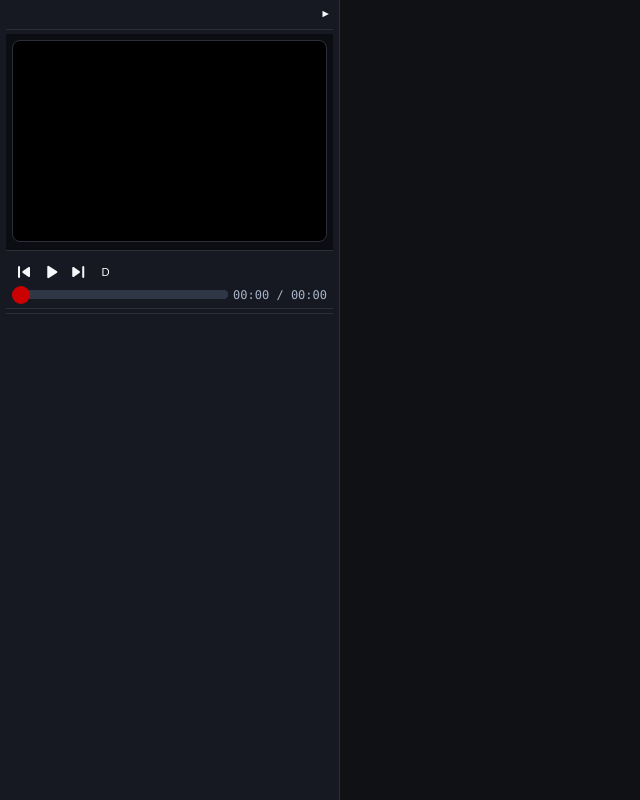
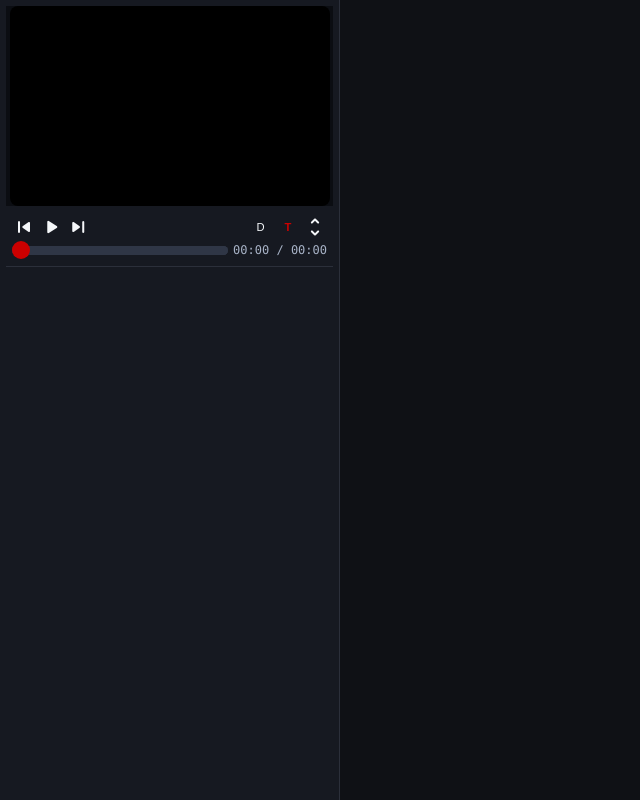
Before and after one commit to mike-seger/polaris-player-2, a website: page public/index.html in a window 1280 px wide. Shown: the whole page, without its empty margins (0-640 px from the left). Drawn offline with Linux system fonts and the light colour scheme.

Commit message:
ui tweaks

```diff
--- a/public/index.html
+++ b/public/index.html
@@ -68,6 +68,9 @@
     .icon.prev:before { content: "\e045"; }         /* skip_previous */
     .icon.search:before { content: "\e8b6"; }       /* search */
     .icon.upload:before { content: "\f09b"; }       /* upload */
+    .icon.volume-up:before { content: "\e5d6"; }     /* volume_up */
+    .icon.volume-down:before { content: "\e5d7"; }   /* volume_down */
+    .icon.cancel:before { content: "\e5c9"; }       /* cancel */
     /* you can add volume icons later if desired */
 
     /* ---- Layout ---- */
@@ -137,36 +140,8 @@
     /* Playlist controls at top */
     #playlistControls {
       flex: 0 0 auto;
-      border-bottom: 1px solid var(--color-border);
-      padding-bottom: 0.25rem;
-      margin-bottom: 0.25rem;
-    }
-
-    .pc-header {
-      display: flex;
-      justify-content: flex-end;
-      align-items: center;
-      margin-bottom: 0.15rem;
-    }
-
-    #pcToggle {
-      border: none;
-      background: transparent;
-      cursor: pointer;
-      font-size: 0.8rem;
-      padding: 0.1rem 0.3rem;
-      line-height: 1;
-      transform-origin: center;
-      transition: transform 0.15s;
-      color: var(--color-text);
-    }
-
-    #pcToggle:hover {
-      color: var(--color-accent);
-    }
-
-    #playlistControls.collapsed #pcToggle {
-      transform: rotate(-90deg);
+      padding-bottom: 0;
+      margin-bottom: 0;
     }
 
     .pc-body {
@@ -260,17 +235,27 @@
 
     #clearFilterBtn {
       position: absolute;
-      right: 0.2rem;
+      right: 0.15rem;
       top: 50%;
       transform: translateY(-50%);
       border: none;
       background: transparent;
       cursor: pointer;
-      font-size: 0.8rem;
       padding: 0;
       line-height: 1;
       opacity: 0.6;
       color: var(--color-text-muted);
+      display: flex;
+      align-items: center;
+      justify-content: center;
+      width: var(--player-controls-height);
+      height: var(--player-controls-height);
+    }
+
+    #clearFilterBtn .icon {
+      font-size: var(--player-controls-height);
+      color: inherit;
+      line-height: var(--player-controls-height);
     }
 
     #clearFilterBtn:hover {
@@ -290,18 +275,6 @@
       font-size: 1rem;
       opacity: 0.6;
       pointer-events: none;
-      color: var(--color-text-muted);
-    }
-
-    .pc-thumbs-row {
-      display: flex;
-      align-items: center;
-      gap: 0.25rem;
-      font-size: 0.75rem;
-      margin-top: 0.1rem;
-    }
-
-    .pc-thumbs-row label {
       color: var(--color-text-muted);
     }
 
@@ -433,9 +406,8 @@
     /* Track controls at bottom of sidebar */
     #trackControls {
       flex: 0 0 auto;
-      border-bottom: 1px solid var(--color-border);
-      padding: 0.35rem 0.35rem 0.4rem;
-      margin-bottom: 0.25rem;
+      padding: 0.35rem;
+      margin-bottom: 0.2em;
       background: var(--color-panel);
     }
 
@@ -457,6 +429,30 @@
       display: flex;
       align-items: center;
       gap: 0.2rem;
+      width: 100%;
+    }
+
+    .track-controls-group {
+      display: flex;
+      align-items: center;
+      gap: 0.2rem;
+    }
+
+    .track-controls-group.right {
+      margin-left: auto;
+    }
+
+    #thumbToggleBtn span {
+      font-size: 0.7rem;
+      display: inline-block;
+      min-width: 1.2rem;
+      text-align: center;
+      color: var(--color-text);
+      font-weight: 600;
+    }
+
+    #thumbToggleBtn.active span {
+      color: var(--color-accent);
     }
 
     #trackControls-buttons button {
@@ -473,6 +469,9 @@
     }
 
     #trackControls-buttons button:hover {
+      color: var(--color-accent);
+    }
+    #thumbToggleBtn:hover span {
       color: var(--color-accent);
     }
 
@@ -543,19 +542,17 @@
 
     /* Player between control groups */
     #player-container {
-      padding: 0.4rem 0.35rem 0.5rem;
+      padding: 0;
       display: flex;
       justify-content: center;
       align-items: center;
       flex: 0 0 auto;
       background: #0b0d12;
-      border-bottom: 1px solid var(--color-border);
     }
     #player {
       width: 320px;
       height: 200px;
       background: #000;
-      border: 1px solid var(--color-border);
       border-radius: 8px;
     }
   </style>
@@ -565,9 +562,6 @@
   <div id="sidebar">
     <!-- Top playlist controls -->
     <div id="playlistControls" class="collapsed">
-      <div class="pc-header">
-        <button type="button" id="pcToggle" aria-label="Toggle playlist controls">▾</button>
-      </div>
       <div class="pc-body">
         <form id="playlistForm">
           <!-- ID / URL row -->
@@ -594,16 +588,13 @@
                   type="text"
                   aria-label="Filter tracks"
                 />
-                <button type="button" id="clearFilterBtn" aria-label="Clear filter">×</button>
+                <button type="button" id="clearFilterBtn" aria-label="Clear filter">
+                  <span class="icon cancel" aria-hidden="true"></span>
+                </button>
               </div>
             </div>
           </div>
 
-          <!-- Thumbnails toggle -->
-          <div class="pc-thumbs-row">
-            <input type="checkbox" id="toggleThumbs" checked />
-            <label for="toggleThumbs">Thumbnails</label>
-          </div>
         </form>
       </div>
     </div>
@@ -618,6 +609,7 @@
       <span id="nowPlaying"></span>
       <div id="trackControls-top">
         <div id="trackControls-buttons">
+          <div class="track-controls-group">
             <button id="prevBtn" type="button" aria-label="Previous track">
               <span class="icon prev" aria-hidden="true"></span>
             </button>
@@ -627,7 +619,26 @@
             <button id="nextBtn" type="button" aria-label="Next track">
               <span class="icon next" aria-hidden="true"></span>
             </button>
+          </div>
+          <div class="track-controls-group right">
             <button id="debugBtn" type="button" aria-label="Debug font">D</button>
+            <button
+              id="thumbToggleBtn"
+              type="button"
+              aria-label="Hide thumbnails"
+              aria-pressed="true"
+            >
+              <span id="thumbToggleIcon" aria-hidden="true">T</span>
+            </button>
+            <button
+              id="playlistToggleBtn"
+              type="button"
+              aria-label="Show playlist controls"
+              aria-expanded="false"
+            >
+              <span class="icon volume-up" id="playlistToggleIcon" aria-hidden="true"></span>
+            </button>
+          </div>
         </div>
       </div>
       <div id="progressWrapper">
@@ -689,11 +700,13 @@
     const filterInputEl = document.getElementById('filterInput');
     const filterWrapper = document.getElementById('filterWrapper');
     const clearFilterBtn = document.getElementById('clearFilterBtn');
-    const toggleThumbsEl = document.getElementById('toggleThumbs');
+    const thumbToggleBtn = document.getElementById('thumbToggleBtn');
+    const thumbToggleIcon = document.getElementById('thumbToggleIcon');
     const progressRange = document.getElementById('progressRange');
     const timeLabel = document.getElementById('timeLabel');
     const playlistControls = document.getElementById('playlistControls');
-    const pcToggle = document.getElementById('pcToggle');
+    const playlistToggleBtn = document.getElementById('playlistToggleBtn');
+    const playlistToggleIcon = document.getElementById('playlistToggleIcon');
     const playPauseIcon = document.getElementById('playPauseIcon');
 
     // viewport height adjustments for mobile browsers with dynamic toolbars
@@ -716,9 +729,8 @@
     }
     if (typeof settings.showThumbnails === 'boolean') {
       showThumbnails = settings.showThumbnails;
-      toggleThumbsEl.checked = showThumbnails;
     } else {
-      showThumbnails = toggleThumbsEl.checked;
+      showThumbnails = true;
     }
     if (typeof settings.filterText === 'string') {
       filterText = settings.filterText;
@@ -726,11 +738,39 @@
     }
     document.body.classList.toggle('no-thumbs', !showThumbnails);
     updateFilterWrapperClass();
+    updateThumbToggleState();
+
+    function updatePlaylistToggleState() {
+      if (!playlistControls || !playlistToggleBtn || !playlistToggleIcon) return;
+      const collapsed = playlistControls.classList.contains('collapsed');
+      const label = collapsed ? 'Show playlist controls' : 'Hide playlist controls';
+      playlistToggleBtn.setAttribute('aria-expanded', String(!collapsed));
+      playlistToggleBtn.setAttribute('aria-label', label);
+      playlistToggleBtn.title = label;
+      playlistToggleIcon.className = collapsed ? 'icon volume-down' : 'icon volume-up';
+    }
+
+    function updateThumbToggleState() {
+      if (!thumbToggleBtn || !thumbToggleIcon) return;
+      const label = showThumbnails ? 'Hide thumbnails' : 'Show thumbnails';
+      thumbToggleBtn.setAttribute('aria-pressed', String(showThumbnails));
+      thumbToggleBtn.setAttribute('aria-label', label);
+      thumbToggleBtn.title = label;
+      thumbToggleBtn.classList.toggle('active', showThumbnails);
+      thumbToggleIcon.textContent = 'T';
+    }
 
     // collapsible controls (not persisted)
-    pcToggle.addEventListener('click', () => {
+    if (playlistToggleBtn) {
+      playlistToggleBtn.addEventListener('click', () => {
+        if (!playlistControls) return;
         playlistControls.classList.toggle('collapsed');
+        updatePlaylistToggleState();
       });
+    }
+
+    updatePlaylistToggleState();
+    updateThumbToggleState();
 
     // IFrame API ready
     function onYouTubeIframeAPIReady() {
@@ -922,12 +962,15 @@
     });
 
     // thumbnails toggle
-    toggleThumbsEl.addEventListener('change', (e) => {
-      showThumbnails = e.target.checked;
+    if (thumbToggleBtn) {
+      thumbToggleBtn.addEventListener('click', () => {
+        showThumbnails = !showThumbnails;
         document.body.classList.toggle('no-thumbs', !showThumbnails);
         renderTrackList();
+        updateThumbToggleState();
         saveSettings({ showThumbnails });
       });
+    }
 
     // filter
     filterInputEl.addEventListener('input', () => {
--- a/public/used-symbols.txt
+++ b/public/used-symbols.txt
@@ -15,6 +15,7 @@ U+E057	forward_30
 U+E259	cast
 U+E307	cast_connected
 U+E508	catching_pokemon
+U+E5C9	cancel
 U+E5D0	more_vert
 U+E5D1	unfold_less
 U+E5D2	unfold_more
@@ -25,7 +26,9 @@ U+E8B8	settings_applications
 U+E8D5	info_outline
 U+E8B6	search
 U+E998	connected_tv
-#U+E9B9	lists
+U+E9B9	lists
 U+E9BD	markunread_mailbox
 U+F090	download
 U+F09B	upload
+U+F734	thumbnail_bar
+U+F508	close_small
```
Also changed, not shown: public/player.ttf (added), public/player.woff, public/player.woff2. Lines whose indentation alone changed are shown as unchanged.
